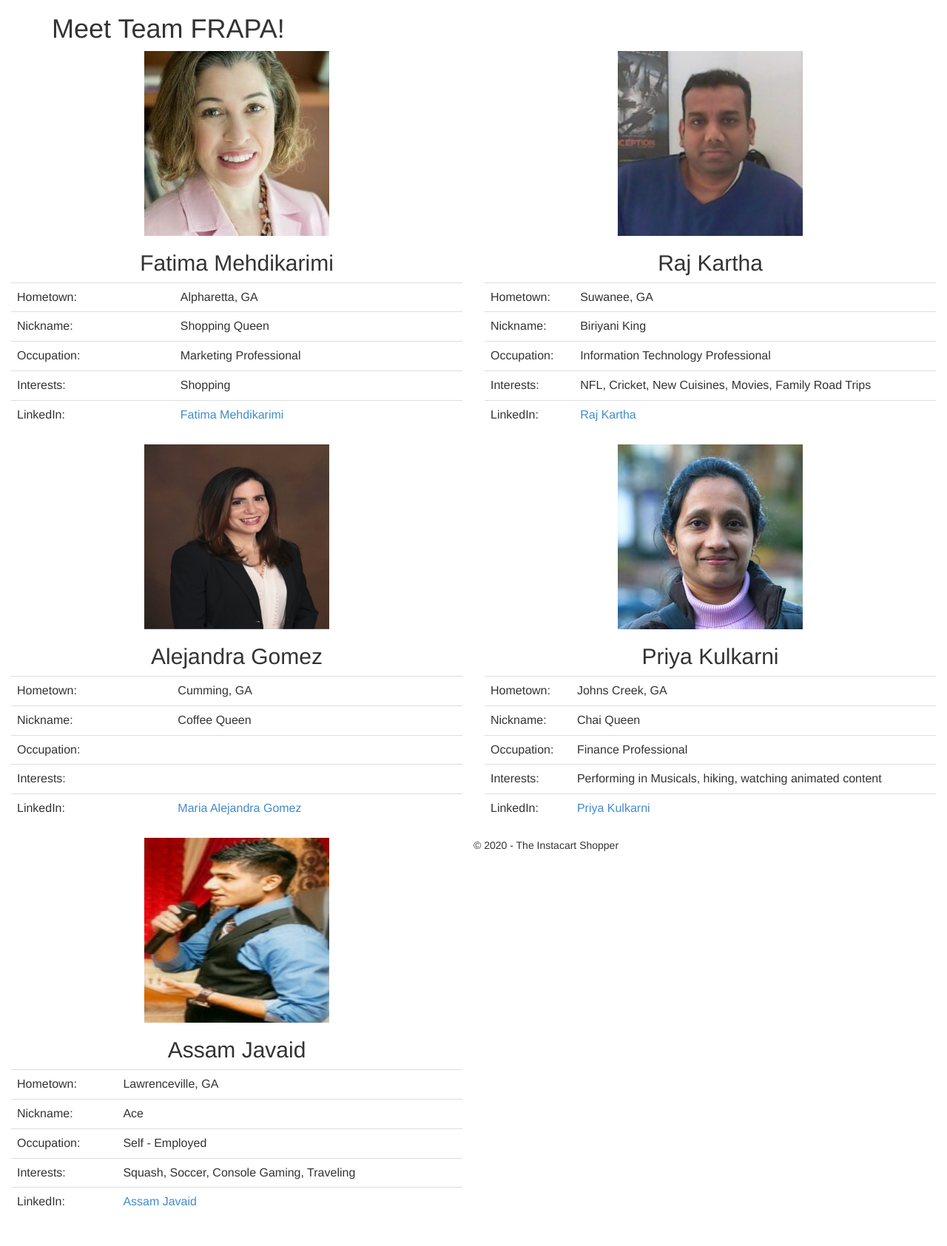
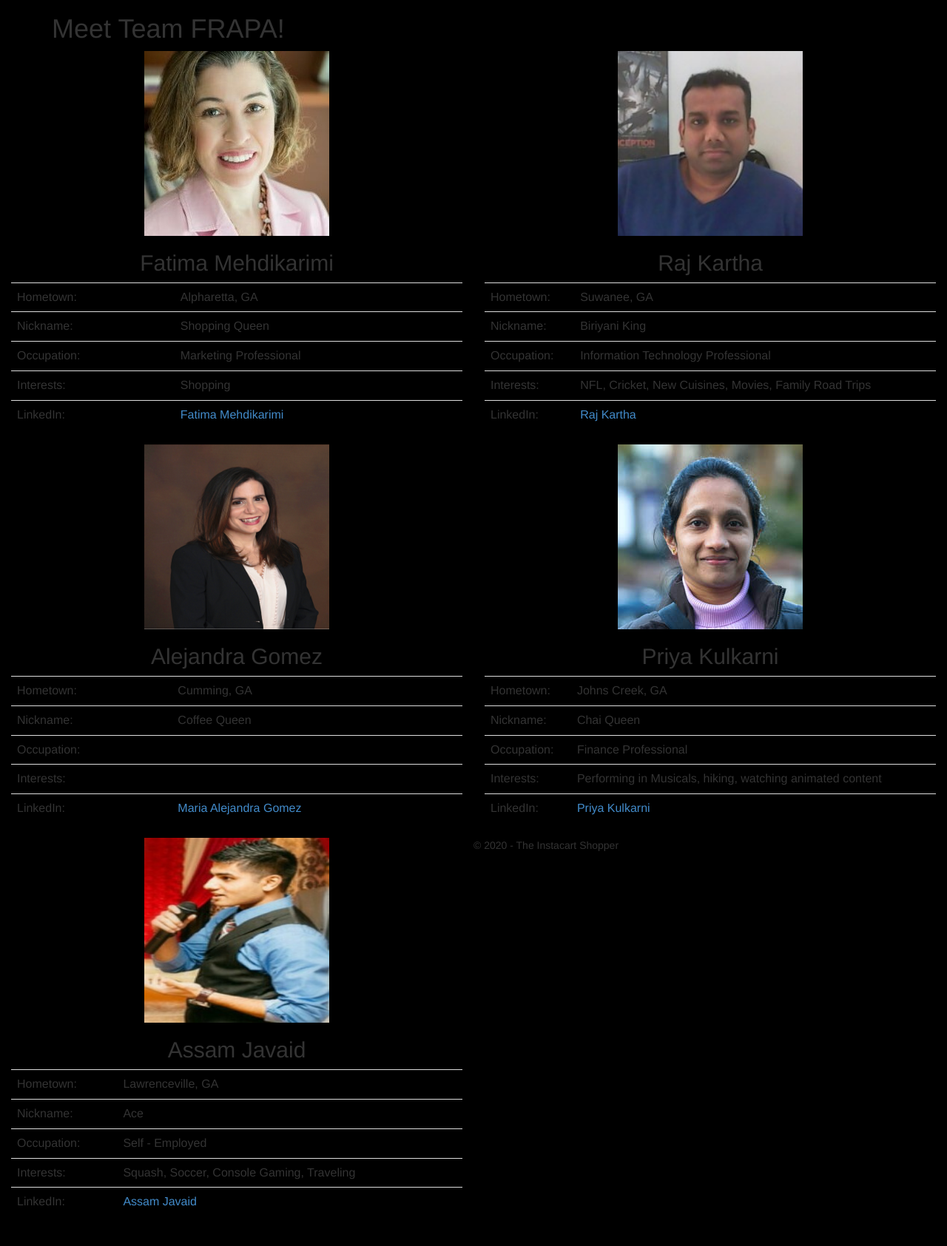
Before and after one commit to rajkartha/frapa-final-project, a Flask app: page /team in a window 1280 px wide. Shown: the part 51-1736 px from the top of the page at 74% size. Run offline with Flask 2, Linux system fonts and the light colour scheme.

Commit message:
ML stuff

```diff
--- a/FrapaFinal/templates/team.html
+++ b/FrapaFinal/templates/team.html
@@ -30,6 +30,7 @@
             </div>
         </div>
     </div>
+    <body style="background-color:black"></body>
     <div class="container">
     <div class="row">
         <div class="col-md-12">
```
